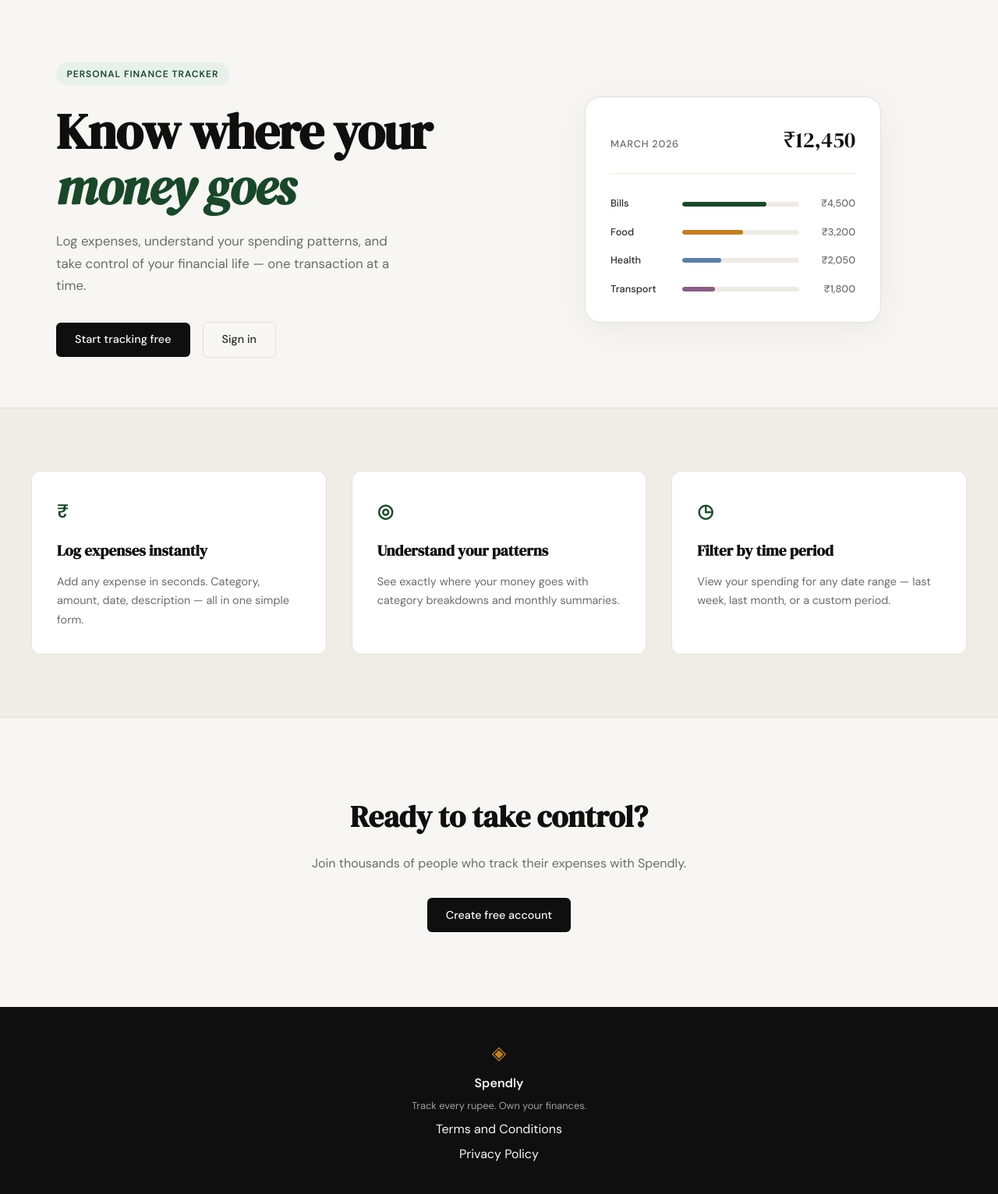
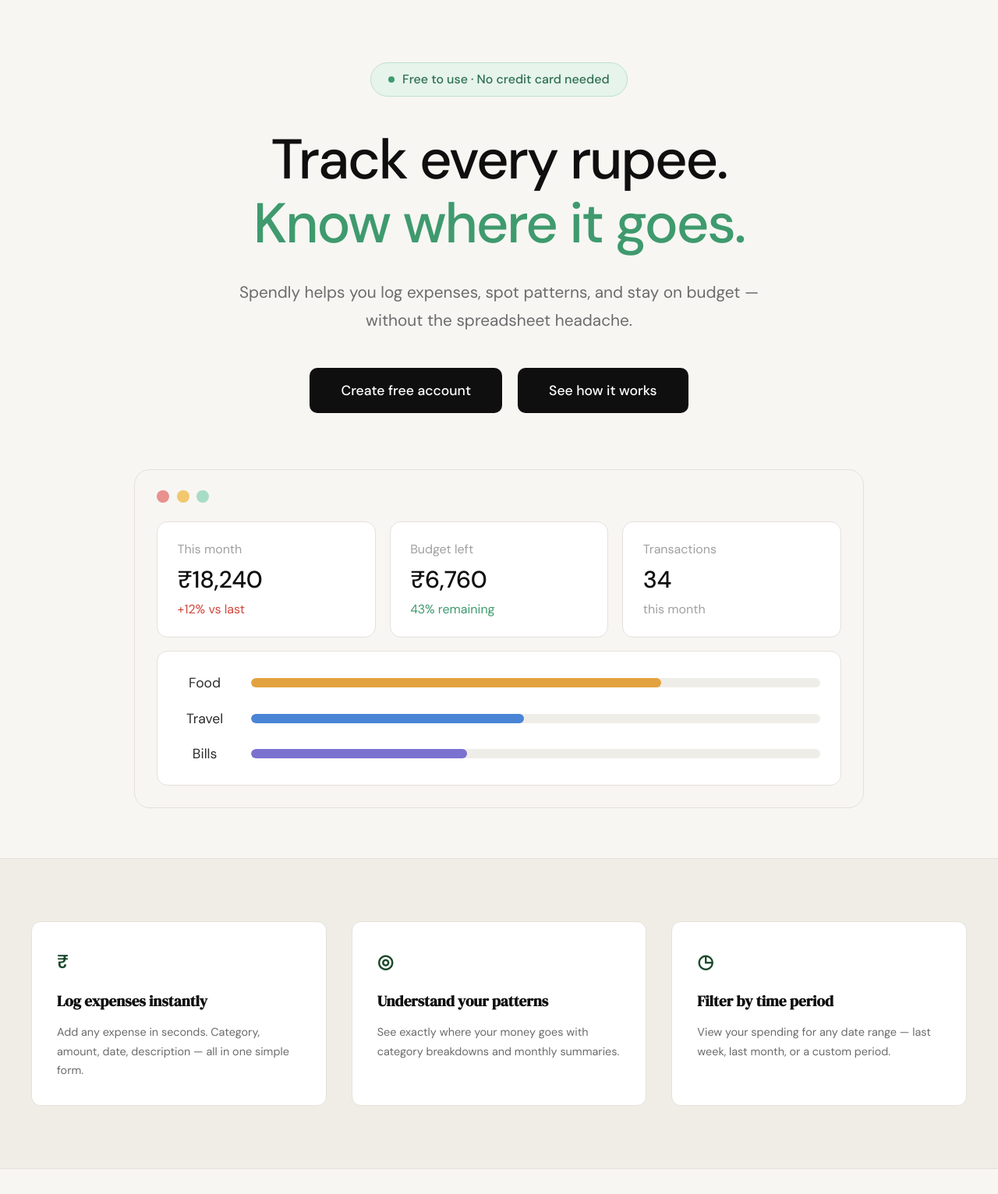
Before and after one commit to kaypee0410/spendly, a Flask app: page / in a window 1280 px wide. Shown: the part 61-1593 px from the top of the page at 78% size. Run offline with Flask 3, Linux system fonts and the light colour scheme.

Commit message:
landing: redesign hero section to match mockup
Co-Authored-By: Claude Opus 5.5 <noreply@anthropic.com>

```diff
--- /dev/null
+++ b/static/css/landing.css
@@ -0,0 +1,201 @@
+/* ------------------------------------------------------------------ */
+/* Landing page — hero section                                         */
+/* ------------------------------------------------------------------ */
+
+.lp-hero {
+    max-width: 1000px;
+    margin: 0 auto;
+    padding: 5rem 2rem 4rem;
+}
+
+.lp-hero-inner {
+    text-align: center;
+}
+
+/* Badge */
+
+.lp-badge {
+    display: inline-flex;
+    align-items: center;
+    gap: 0.6rem;
+    background: #e6f4ec;
+    border: 1px solid #bfe0cc;
+    color: #2f6f4f;
+    font-size: 1rem;
+    font-weight: 500;
+    padding: 0.5rem 1.4rem;
+    border-radius: 999px;
+    margin-bottom: 2.5rem;
+}
+
+.lp-badge-dot {
+    width: 8px;
+    height: 8px;
+    border-radius: 50%;
+    background: #3f9a6e;
+}
+
+/* Headline */
+
+.lp-title {
+    font-family: var(--font-body);
+    font-weight: 500;
+    font-size: clamp(2.5rem, 6.5vw, 4.5rem);
+    line-height: 1.15;
+    letter-spacing: -0.03em;
+    color: var(--ink);
+    margin-bottom: 1.75rem;
+}
+
+.lp-title-accent {
+    color: #3f9a6e;
+}
+
+.lp-subtitle {
+    font-size: clamp(1.05rem, 2vw, 1.3rem);
+    line-height: 1.7;
+    color: var(--ink-muted);
+    max-width: 700px;
+    margin: 0 auto 2.75rem;
+}
+
+/* Buttons */
+
+.lp-actions {
+    display: flex;
+    justify-content: center;
+    flex-wrap: wrap;
+    gap: 1.25rem;
+}
+
+.lp-btn {
+    display: inline-block;
+    background: var(--ink);
+    color: #ffffff;
+    font-family: var(--font-body);
+    font-size: 1.1rem;
+    font-weight: 500;
+    padding: 0.95rem 2.5rem;
+    border-radius: 10px;
+    transition: background 0.2s;
+}
+
+.lp-btn:hover {
+    background: var(--ink-soft);
+}
+
+/* Dashboard preview */
+
+.lp-preview {
+    margin-top: 4.5rem;
+    background: var(--paper);
+    border: 1px solid var(--border);
+    border-radius: 20px;
+    padding: 1.6rem 1.75rem 1.75rem;
+}
+
+.lp-window-dots {
+    display: flex;
+    gap: 0.6rem;
+    margin-bottom: 1.5rem;
+}
+
+.lp-dot {
+    width: 16px;
+    height: 16px;
+    border-radius: 50%;
+}
+
+.lp-dot-red    { background: #e8918f; }
+.lp-dot-yellow { background: #f2c76e; }
+.lp-dot-green  { background: #a8dcc4; }
+
+.lp-stats {
+    display: grid;
+    grid-template-columns: repeat(3, 1fr);
+    gap: 1.1rem;
+    margin-bottom: 1.1rem;
+}
+
+.lp-stat {
+    display: flex;
+    flex-direction: column;
+    gap: 0.35rem;
+    background: var(--paper-card);
+    border: 1px solid var(--border);
+    border-radius: 14px;
+    padding: 1.4rem 1.6rem;
+    text-align: left;
+}
+
+.lp-stat-label {
+    font-size: 1rem;
+    color: var(--ink-faint);
+}
+
+.lp-stat-value {
+    font-size: 1.9rem;
+    font-weight: 500;
+    color: var(--ink);
+    letter-spacing: -0.01em;
+    line-height: 1.3;
+}
+
+.lp-stat-note {
+    font-size: 1rem;
+    color: var(--ink-faint);
+}
+
+.lp-note-up   { color: #d0463b; }
+.lp-note-good { color: #3f9a6e; }
+
+.lp-bars {
+    display: flex;
+    flex-direction: column;
+    gap: 1.1rem;
+    background: var(--paper-card);
+    border: 1px solid var(--border);
+    border-radius: 14px;
+    padding: 1.6rem 1.6rem;
+}
+
+.lp-bar-row {
+    display: grid;
+    grid-template-columns: 70px 1fr;
+    align-items: center;
+    gap: 1.5rem;
+}
+
+.lp-bar-label {
+    font-size: 1.1rem;
+    color: var(--ink-soft);
+    text-align: center;
+}
+
+.lp-bar-track {
+    height: 12px;
+    background: #efede7;
+    border-radius: 999px;
+    overflow: hidden;
+}
+
+.lp-bar {
+    height: 100%;
+    border-radius: 999px;
+}
+
+.lp-bar-food   { background: #e3a240; }
+.lp-bar-travel { background: #4a84d4; }
+.lp-bar-bills  { background: #7b72d0; }
+
+/* Responsive */
+
+@media (max-width: 700px) {
+    .lp-hero { padding: 3rem 1rem 2.5rem; }
+    .lp-badge { font-size: 0.85rem; padding: 0.45rem 1rem; }
+    .lp-btn { width: 100%; text-align: center; }
+    .lp-preview { margin-top: 3rem; padding: 1.25rem 1rem; }
+    .lp-stats { grid-template-columns: 1fr; }
+    .lp-bar-row { grid-template-columns: 56px 1fr; gap: 1rem; }
+    .lp-bar-label { font-size: 0.95rem; }
+}
--- a/templates/landing.html
+++ b/templates/landing.html
@@ -2,60 +2,64 @@
 
 {% block title %}Spendly — Track Every Rupee{% endblock %}
 
+{% block head %}
+<link rel="stylesheet" href="{{ url_for('static', filename='css/landing.css') }}">
+{% endblock %}
+
 {% block content %}
 
-<section class="hero">
-    <div class="hero-inner">
-        <div class="hero-badge">Personal Finance Tracker</div>
-        <h1 class="hero-title">
-            Know where your<br>
-            <em>money goes</em>
+<section class="lp-hero">
+    <div class="lp-hero-inner">
+        <div class="lp-badge"><span class="lp-badge-dot"></span>Free to use · No credit card needed</div>
+        <h1 class="lp-title">
+            Track every rupee.<br>
+            <span class="lp-title-accent">Know where it goes.</span>
         </h1>
-        <p class="hero-subtitle">
-            Log expenses, understand your spending patterns,
-            and take control of your financial life —
-            one transaction at a time.
+        <p class="lp-subtitle">
+            Spendly helps you log expenses, spot patterns, and stay
+            on budget — without the spreadsheet headache.
         </p>
-        <div class="hero-actions">
-            <a href="{{ url_for('register') }}" class="btn-primary">Start tracking free</a>
-            <a href="{{ url_for('login') }}" class="btn-ghost">Sign in</a>
+        <div class="lp-actions">
+            <a href="{{ url_for('register') }}" class="lp-btn">Create free account</a>
+            <a href="#" class="lp-btn">See how it works</a>
         </div>
     </div>
-    <div class="hero-visual">
-        <div class="mock-card">
-            <div class="mock-card-header">
-                <span class="mock-label">March 2026</span>
-                <span class="mock-total">₹12,450</span>
+
+    <div class="lp-preview" aria-hidden="true">
+        <div class="lp-window-dots">
+            <span class="lp-dot lp-dot-red"></span>
+            <span class="lp-dot lp-dot-yellow"></span>
+            <span class="lp-dot lp-dot-green"></span>
         </div>
-            <div class="mock-bars">
-                <div class="mock-bar-row">
-                    <span class="mock-cat">Bills</span>
-                    <div class="mock-bar-track">
-                        <div class="mock-bar" style="width: 72%"></div>
+        <div class="lp-stats">
+            <div class="lp-stat">
+                <span class="lp-stat-label">This month</span>
+                <span class="lp-stat-value">₹18,240</span>
+                <span class="lp-stat-note lp-note-up">+12% vs last</span>
             </div>
-                    <span class="mock-amt">₹4,500</span>
+            <div class="lp-stat">
+                <span class="lp-stat-label">Budget left</span>
+                <span class="lp-stat-value">₹6,760</span>
+                <span class="lp-stat-note lp-note-good">43% remaining</span>
             </div>
-                <div class="mock-bar-row">
-                    <span class="mock-cat">Food</span>
-                    <div class="mock-bar-track">
-                        <div class="mock-bar mock-bar-2" style="width: 52%"></div>
+            <div class="lp-stat">
+                <span class="lp-stat-label">Transactions</span>
+                <span class="lp-stat-value">34</span>
+                <span class="lp-stat-note">this month</span>
             </div>
-                    <span class="mock-amt">₹3,200</span>
         </div>
-                <div class="mock-bar-row">
-                    <span class="mock-cat">Health</span>
-                    <div class="mock-bar-track">
-                        <div class="mock-bar mock-bar-3" style="width: 33%"></div>
+        <div class="lp-bars">
+            <div class="lp-bar-row">
+                <span class="lp-bar-label">Food</span>
+                <div class="lp-bar-track"><div class="lp-bar lp-bar-food" style="width: 72%"></div></div>
             </div>
-                    <span class="mock-amt">₹2,050</span>
+            <div class="lp-bar-row">
+                <span class="lp-bar-label">Travel</span>
+                <div class="lp-bar-track"><div class="lp-bar lp-bar-travel" style="width: 48%"></div></div>
             </div>
-                <div class="mock-bar-row">
-                    <span class="mock-cat">Transport</span>
-                    <div class="mock-bar-track">
-                        <div class="mock-bar mock-bar-4" style="width: 28%"></div>
-                    </div>
-                    <span class="mock-amt">₹1,800</span>
-                </div>
+            <div class="lp-bar-row">
+                <span class="lp-bar-label">Bills</span>
+                <div class="lp-bar-track"><div class="lp-bar lp-bar-bills" style="width: 38%"></div></div>
             </div>
         </div>
     </div>
```
Lines whose indentation alone changed are shown as unchanged.
